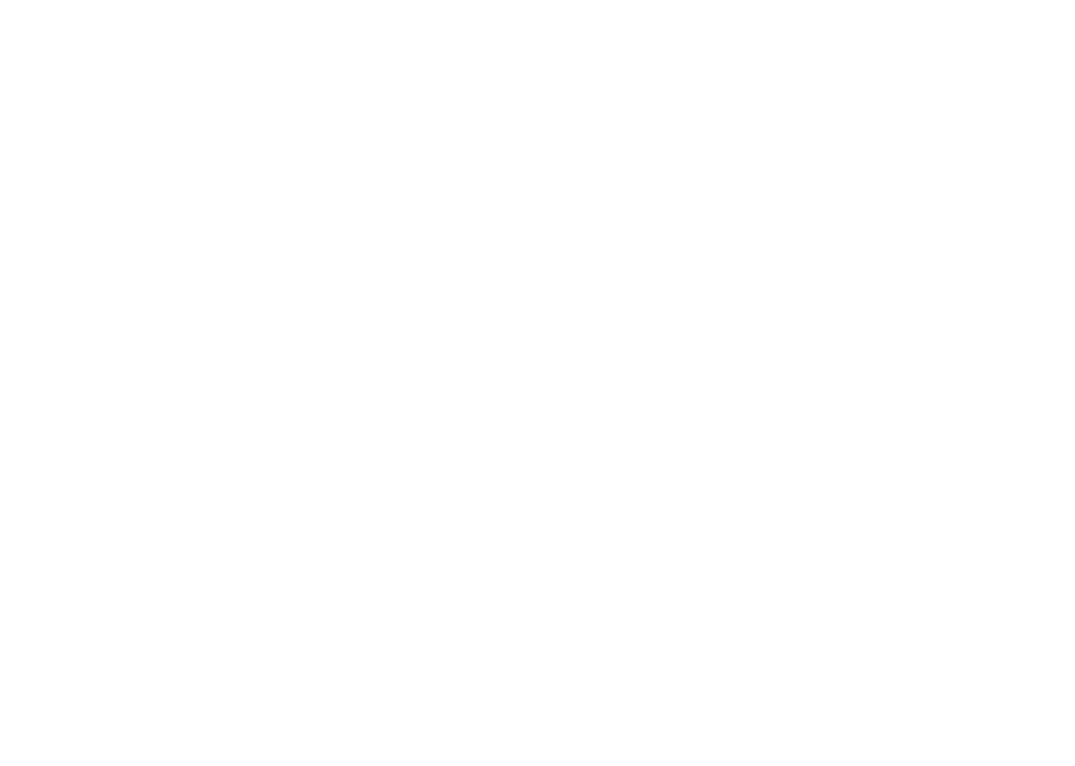
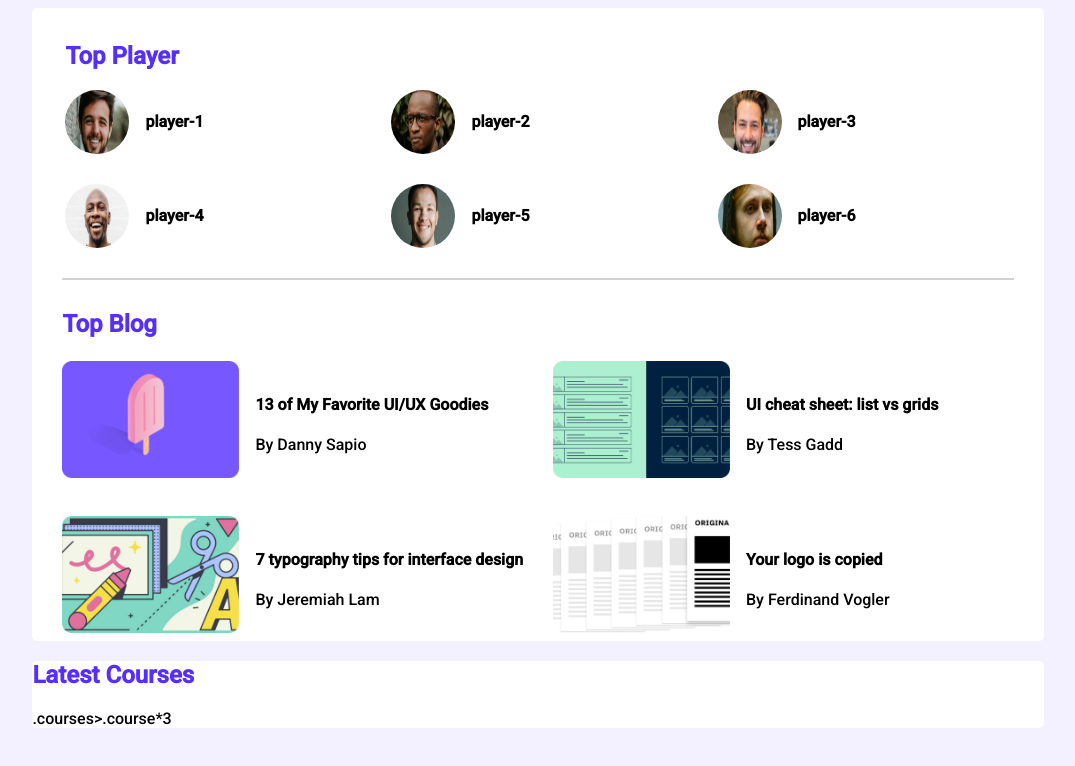
Before and after one commit to tahdiislam/leader-board, a plain HTML site: page index.html in a window 1280 px wide. Shown: the whole page, without its empty margins (102-1177 px from the left). Drawn offline with Linux system fonts and the light colour scheme.

Commit message:
finish first section

```diff
--- a/css/style.css
+++ b/css/style.css
@@ -1 +1,96 @@
+/* font start */
+
 @import url('https://fonts.googleapis.com/css2?family=Poppins:wght@500&family=Roboto:wght@500&display=swap');
+
+/* font end */
+
+/* common tag start */
+
+body{
+    font-family: 'Poppins', sans-serif;
+    font-family: 'Roboto', sans-serif;
+    background-color: #F3F1FF;
+    display: flex;
+    flex-direction: column;
+    align-items: center;
+}
+
+main{
+    width: 80%;
+}
+
+/* commot tag end */
+
+/* first section start */
+
+.container{
+    border-radius: 5px;
+    background-color: #ffffff;
+}
+
+.top-player {
+    padding-left: 33px;
+    padding-top: 14px;
+}
+
+.sec-heading {
+    color: #562EFF;
+    padding-top: ;
+}
+
+.players{
+    display: grid;
+    grid-template-columns: repeat(3, 1fr);
+    row-gap: 30px;
+}
+
+.player {
+    display: flex;
+    align-items: center;
+}
+
+.player img {
+    height: 4rem;
+    width: 4rem;
+    border-radius: 50%;
+}
+
+.player h4 {
+    padding-left: 16px;
+}
+
+.hr-rule {
+    border: 1px solid #D1D1D1;
+    margin: 30px;
+}
+
+.top-blog{
+    padding-left: 30px;
+}
+
+.blogs {
+    display: grid;
+    grid-template-columns: repeat(2, 1fr);
+    row-gap: 26px;
+}
+
+.blog{
+    display: flex;
+    align-items: center;
+}
+
+.blog-img img {
+    width: 177px;
+    height: 117px;
+}
+
+.blog-info{
+    padding: 16px;
+}
+
+/* first section end */
+
+/* second section start */
+
+
+/* second section end */
--- a/index.html
+++ b/index.html
@@ -7,8 +7,118 @@
     <title>Leaderboard</title>
     <link rel="stylesheet" href="./css/style.css">
     <script src="https://kit.fontawesome.com/7ee5abecf4.js" crossorigin="anonymous"></script>
+    <link rel="shortcut icon" href="./images/icons/leaderboard_favicon.png" type="image/x-icon">
 </head>
 <body>
+    <!-- header starts here -->
+    <header>
 
+    </header>
+    <!-- header ends here -->
+    <!-- main starts here -->
+    <main>
+        <!-- first section starts here -->
+        <section class="container">
+            <div class="top-player">
+                <h2 class="sec-heading">
+                    Top Player
+                </h2>
+                <div class="players">
+                    <div class="player">
+                        <img src="./images/players/player-1.jpg" alt="">
+                        <h4>player-1</h4>
+                    </div>
+                    <div class="player">
+                        <img src="./images/players/player-2.jpg" alt="">
+                        <h4>player-2</h4>
+                    </div>
+                    <div class="player">
+                        <img src="./images/players/player-3.jpg" alt="">
+                        <h4>player-3</h4>
+                    </div>
+                    <div class="player">
+                        <img src="./images/players/player-4.jpg" alt="">
+                        <h4>player-4</h4>
+                    </div>
+                    <div class="player">
+                        <img src="./images/players/player-5.jpg" alt="">
+                        <h4>player-5</h4>
+                    </div>
+                    <div class="player">
+                        <img src="./images/players/player-6.jpg" alt="">
+                        <h4>player-6</h4>
+                    </div>
+                </div>
+            </div>
+            <hr class="hr-rule">
+            <!-- top blog start  -->
+            <div class="top-blog">
+                <h2 class="sec-heading">
+                    Top Blog
+                </h2>
+                <div class="blogs">
+                    <div class="blog">
+                        <div class="blog-img"><img src="./images/blogs/blog-1.png" alt=""></div>
+                        <div class="blog-info">
+                            <h4>13 of My Favorite
+                                UI/UX Goodies
+                            </h4>
+                            <p>
+                                By <span>Danny Sapio</span>
+                            </p>
+                        </div>
+                    </div>
+                    <div class="blog">
+                        <div class="blog-img"><img src="./images/blogs/blog-2.png" alt=""></div>
+                        <div class="blog-info">
+                            <h4>
+                                UI cheat sheet:
+                                list vs grids
+                            </h4>
+                            <p>
+                                By <span>Tess Gadd</span>
+                            </p>
+                        </div>
+                    </div>
+                    <div class="blog">
+                        <div class="blog-img"><img src="./images/blogs/blog-3.jpg" alt=""></div>
+                        <div class="blog-info">
+                            <h4>
+                                7 typography tips for interface design
+                            </h4>
+                            <p>
+                                By <span>Jeremiah Lam</span>
+                            </p>
+                        </div>
+                    </div>
+                    <div class="blog">
+                        <div class="blog-img"><img src="./images/blogs/blog-4.png" alt=""></div>
+                        <div class="blog-info">
+                            <h4>
+                                Your logo is copied
+                            </h4>
+                            <p>
+                                By <span>Ferdinand Vogler</span>
+                            </p>
+                        </div>
+                    </div>
+                </div>
+            </div>
+            <!-- top blog end  -->
+        </section>
+        <!-- first section ends here -->
+
+        <!-- second section start here -->
+        <section class="container">
+            <div class="latest-courses">
+                <h2 class="sec-heading">
+                    Latest Courses
+                </h2>
+                .courses>.course*3
+            </div>
+        </section>
+        <!-- second section end here -->
+    </main>
+    <!-- main ends here -->
 </body>
 </html>
```
Also changed, not shown: images/icons/leaderboard_favicon.png (added).
